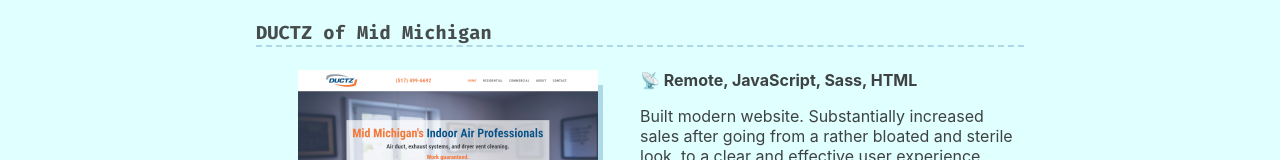
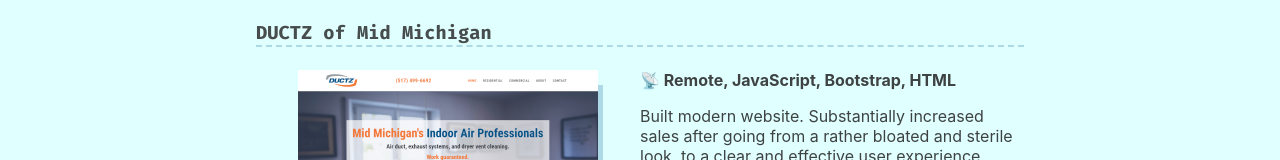
Before and after one commit to jsehull/personal-site, a Next.js app: page /work in a window 1280 px wide. Shown: the part 1500-1660 px from the top of the page. Built offline with nearby package versions, Linux system fonts and the light colour scheme.

Commit message:
typo: add Bootstrap to DUCTZ

```diff
--- a/data/projects.js
+++ b/data/projects.js
@@ -85,7 +85,7 @@
   {
     id: '3',
     name: 'DUCTZ of Mid Michigan',
-    tags: '📡 Remote, JavaScript, Sass, HTML',
+    tags: '📡 Remote, JavaScript, Bootstrap, HTML',
     description:
       'Built modern website. Substantially increased sales after going from a rather bloated and sterile look, to a clear and effective user experience. Authored new content and removed corporate doublespeak.',
     thumbnail: '/images/site/ductz.png',
```
